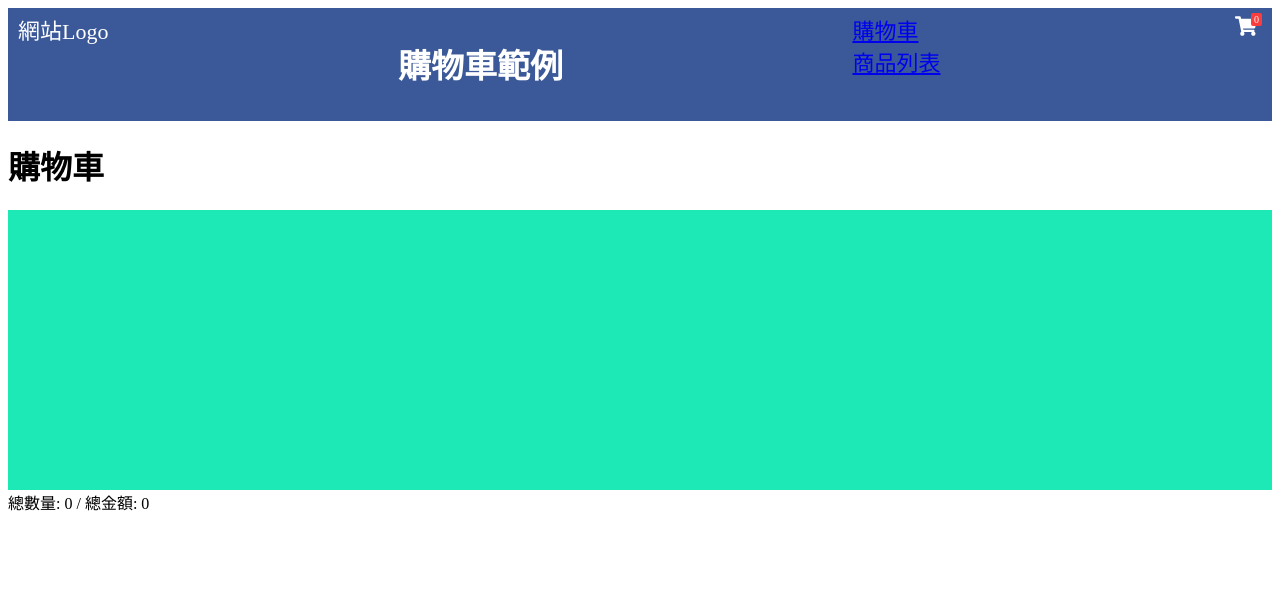
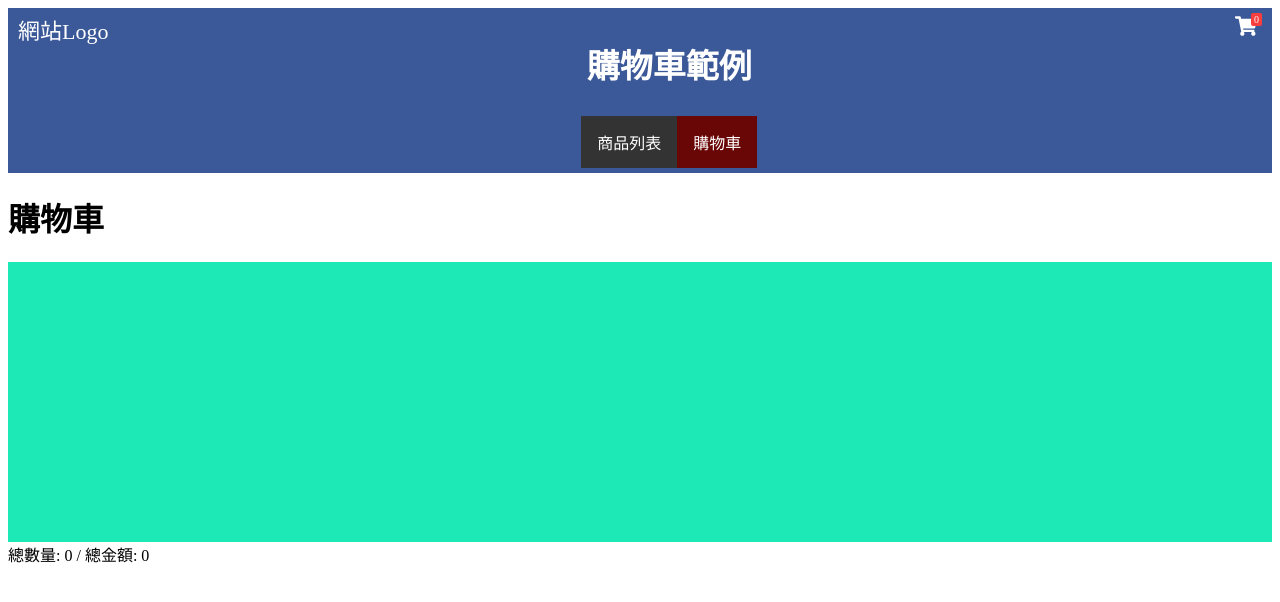
Before and after one commit to FrostAce52/next-base-main, a Next.js app: page /cs-1006/checkout/cart in a window 1280 px wide. Shown: the top 602 px of the page. Built offline with nearby package versions, Linux system fonts and the light colour scheme.

Commit message:
navbar menu-active

```diff
--- a/components/checkout/cart.module.css
+++ b/components/checkout/cart.module.css
@@ -76,3 +76,33 @@ li.item {
   top: 0;
   right: 0;
 }
+
+/* 選單列使用 */
+.menu ul {
+  list-style-type: none;
+  margin: 0;
+  padding: 0;
+  overflow: hidden;
+  background-color: #333;
+}
+
+.menu ul li {
+  float: left;
+}
+
+.menu ul li a {
+  display: block;
+  color: #fff;
+  text-align: center;
+  padding: 14px 16px;
+  font-size: 16px;
+  text-decoration: none;
+}
+
+.menu ul li a:hover {
+  background-color: #111;
+}
+
+.menu .active {
+  background-color: #690606;
+}
--- a/components/checkout/nav-bar.js
+++ /dev/null
@@ -1,30 +0,0 @@
-import styles from './cart.module.css'
-import { FaShoppingCart } from 'react-icons/fa'
-import Link from 'next/link'
-import { useCart } from '@/hooks/use-cart'
-
-export default function Navbar() {
-  const { totalQty } = useCart()
-
-  return (
-    <>
-      <div className={styles['navbar']}>
-        <div className={styles['logo']}>網站Logo</div>
-        <div className={styles['header']}>
-          <h2>購物車範例</h2>
-        </div>
-        <div>
-          <Link href="/cs-1006/checkout/cart">購物車</Link>
-          <br />
-          <Link href="/cs-1006/checkout/product">商品列表</Link>
-        </div>
-        <div className={styles['badge']}>
-          <div className={styles['button']}>
-            <FaShoppingCart />
-            <span className={styles['button__badge']}>{totalQty}</span>
-          </div>
-        </div>
-      </div>
-    </>
-  )
-}
--- /dev/null
+++ b/components/checkout/navbar.js
@@ -0,0 +1,54 @@
+import styles from './cart.module.css'
+import { FaShoppingCart } from 'react-icons/fa'
+import Link from 'next/link'
+import { useCart } from '@/hooks/use-cart'
+import { useRouter } from 'next/router'
+
+export default function Navbar() {
+  const { totalQty } = useCart()
+  // 宣告路由器
+  const router = useRouter()
+
+  // 先建立一個選單用的物件陣列，為避免重覆套用，先寫出集中選單的陣列再map
+  const menuItems = [
+    { id: 1, title: '商品列表', href: '/cs-1006/checkout/product' },
+    { id: 2, title: '購物車', href: '/cs-1006/checkout/cart' },
+  ]
+
+  return (
+    <>
+      <div className={styles['navbar']}>
+        <div className={styles['logo']}>網站Logo</div>
+        <div className={styles['header']}>
+          <h2>購物車範例</h2>
+          <div className={styles['menu']}>
+            <ul>
+              {menuItems.map((v, i) => {
+                return (
+                  <li key={v.id}>
+                    <Link
+                      // 驗証選單項目的網址路徑是否和路由器目前的路徑一致(套用active樣式用)
+                      className={
+                        router.pathname === v.href ? styles['active'] : ''
+                      }
+                      href={v.href}
+                    >
+                      {v.title}
+                    </Link>
+                  </li>
+                )
+              })}
+            </ul>
+          </div>
+        </div>
+
+        <div className={styles['badge']}>
+          <div className={styles['button']}>
+            <FaShoppingCart />
+            <span className={styles['button__badge']}>{totalQty}</span>
+          </div>
+        </div>
+      </div>
+    </>
+  )
+}
--- a/pages/cs-1006/checkout/cart.js
+++ b/pages/cs-1006/checkout/cart.js
@@ -1,5 +1,5 @@
 import CartList from '@/components/checkout/cart-list'
-import Navbar from '@/components/checkout/nav-bar'
+import Navbar from '@/components/checkout/navbar'
 
 export default function Cart() {
   return (
--- a/pages/cs-1006/checkout/product.js
+++ b/pages/cs-1006/checkout/product.js
@@ -1,5 +1,5 @@
 import ProductList from '@/components/checkout/product-list'
-import Navbar from '@/components/checkout/nav-bar'
+import Navbar from '@/components/checkout/navbar'
 
 export default function Product() {
   return (
```
